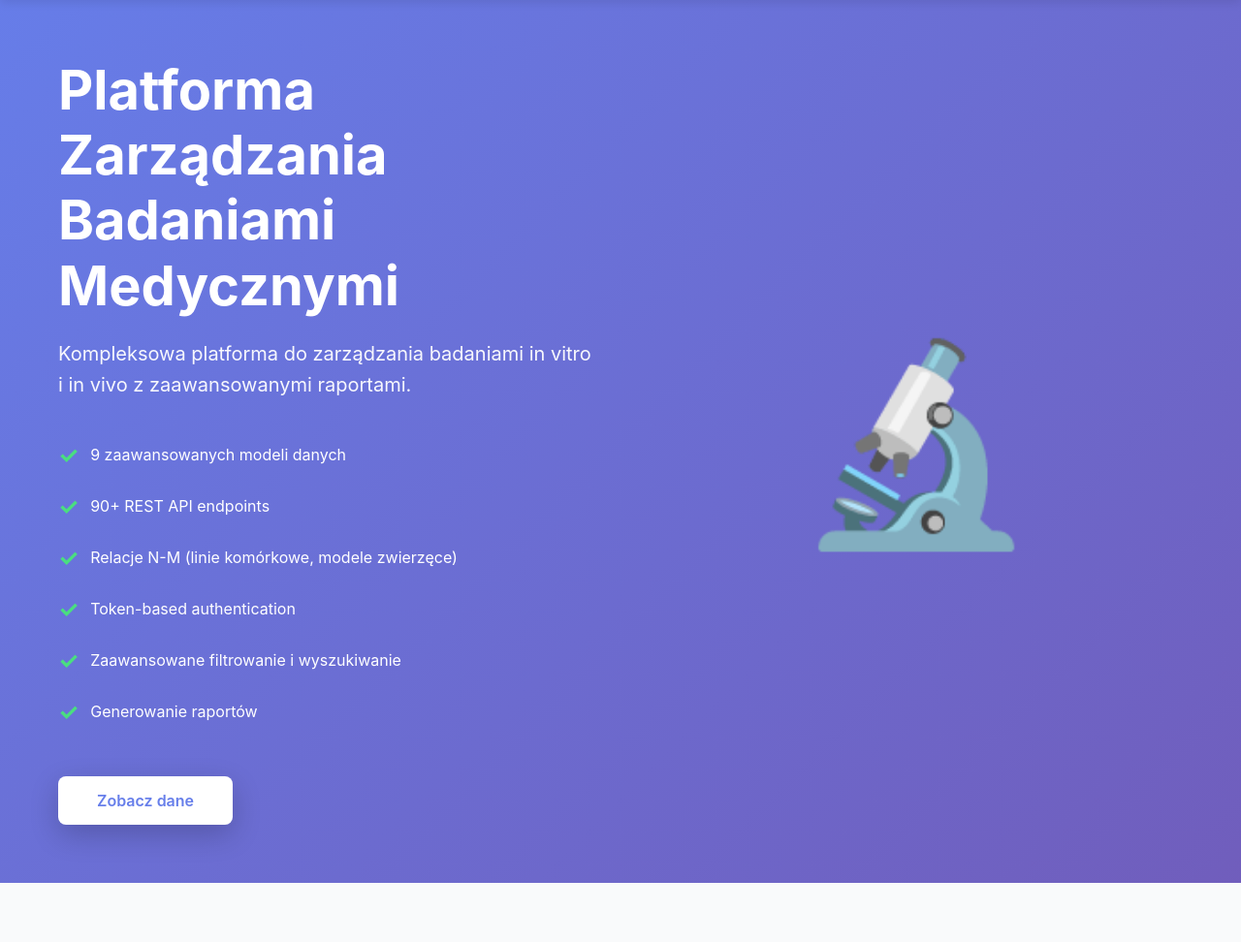
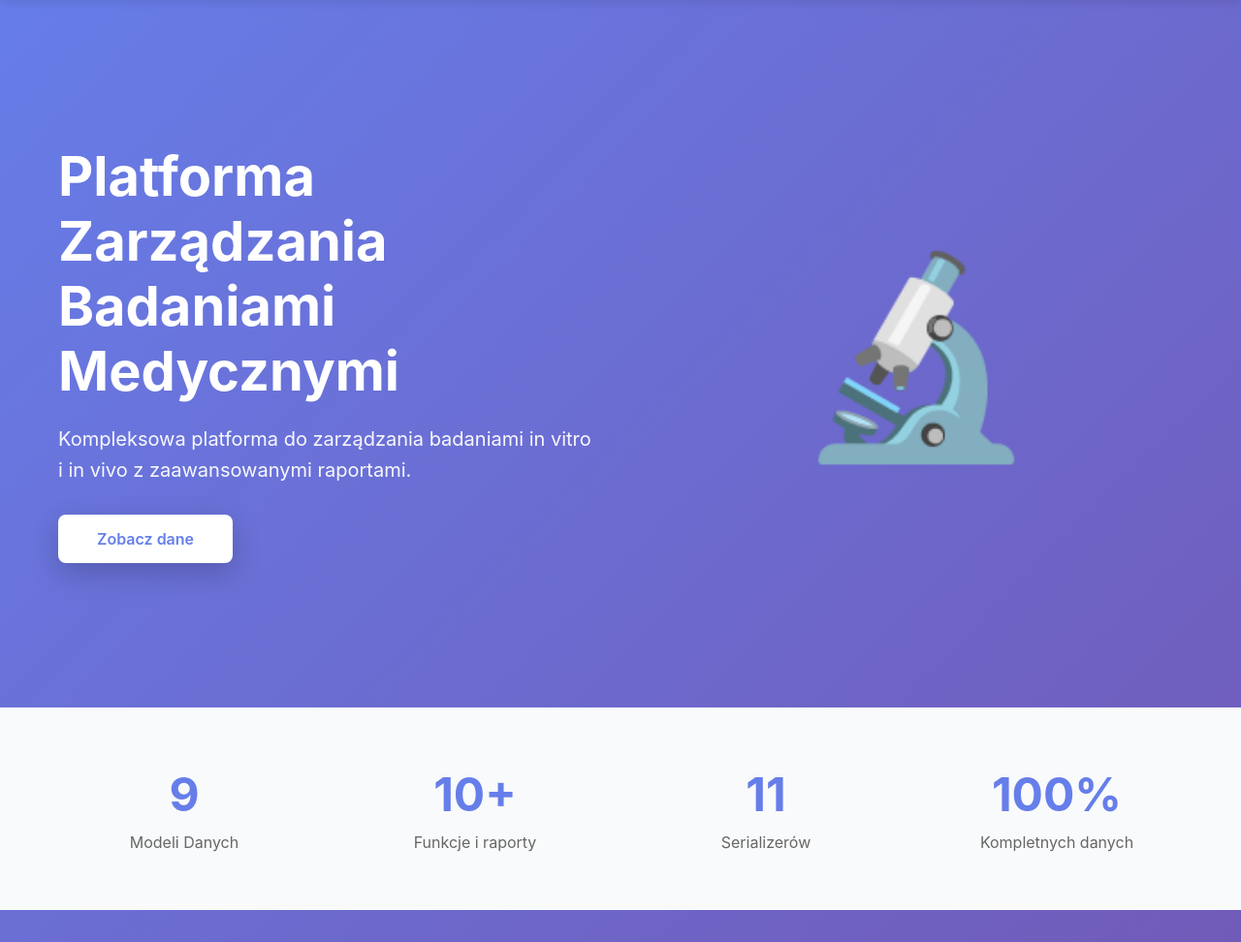
Before and after one commit to WiktoriaCe/BazyD, a Django app: page / in a window 1280 px wide. Shown: the part 74-1046 px from the top of the page at 97% size. Run offline with Django 5.2, Linux system fonts and the light colour scheme; data that the repository does not hold is empty.

Commit message:
chore(ui): remove features list and related checkmark styles

```diff
--- a/hello_world/static/main.css
+++ b/hello_world/static/main.css
@@ -90,25 +90,6 @@
   line-height: 1.6;
 }
 
-.features-list {
-  list-style: none;
-  margin-bottom: 40px;
-}
-
-.features-list li {
-  padding: 12px 0;
-  font-size: 16px;
-  display: flex;
-  align-items: center;
-  gap: 12px;
-}
-
-.features-list li:before {
-  content: "✓";
-  font-weight: bold;
-  color: #4ade80;
-  font-size: 24px;
-}
 
 .cta-buttons {
   display: flex;
--- a/hello_world/templates/landing.html
+++ b/hello_world/templates/landing.html
@@ -29,14 +29,6 @@
                     <h1>Platforma Zarządzania Badaniami Medycznymi</h1>
                     <p>Kompleksowa platforma do zarządzania badaniami in vitro i in vivo z zaawansowanymi raportami.</p>
 
-                    <ul class="features-list">
-                        <li>9 zaawansowanych modeli danych</li>
-                        <li>90+ REST API endpoints</li>
-                        <li>Relacje N-M (linie komórkowe, modele zwierzęce)</li>
-                        <li>Token-based authentication</li>
-                        <li>Zaawansowane filtrowanie i wyszukiwanie</li>
-                        <li>Generowanie raportów</li>
-                    </ul>
 
                     <div class="cta-buttons">
                         <a href="#data" class="btn btn-primary">Zobacz dane</a>
```
